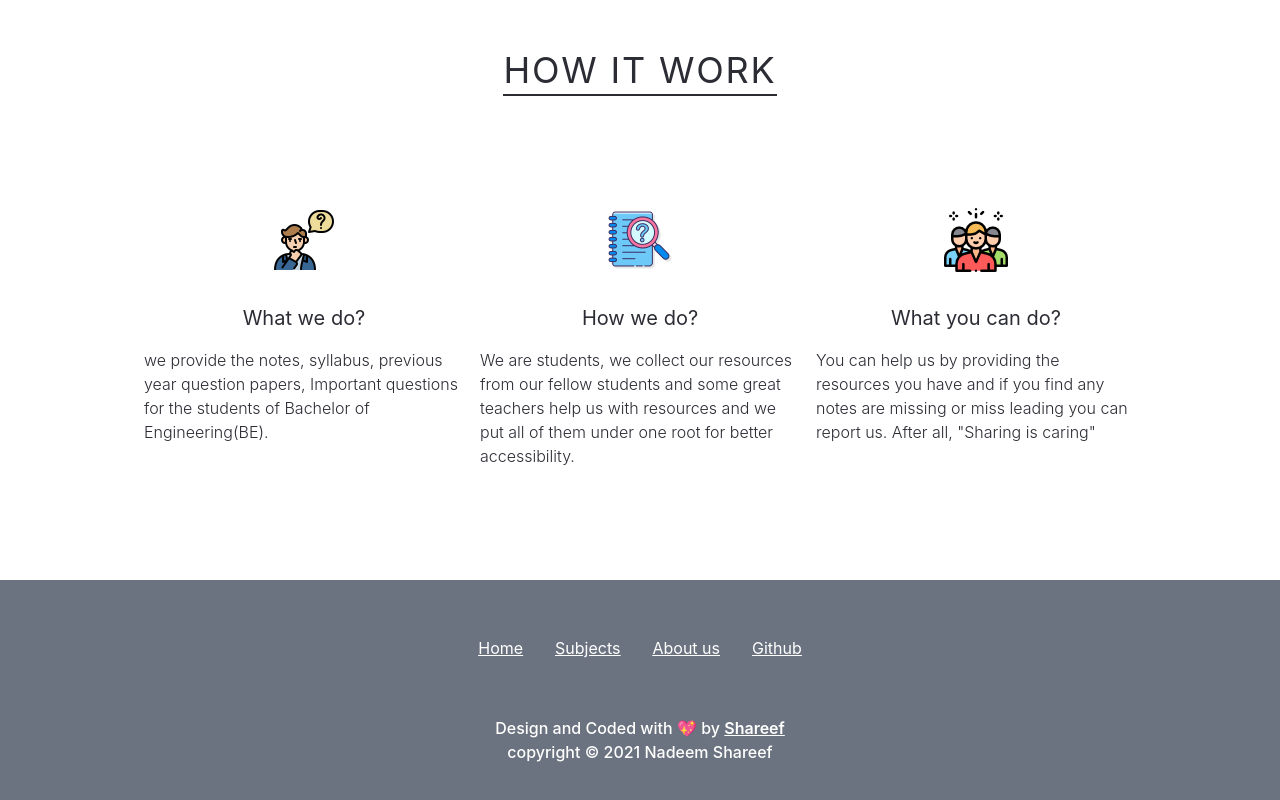
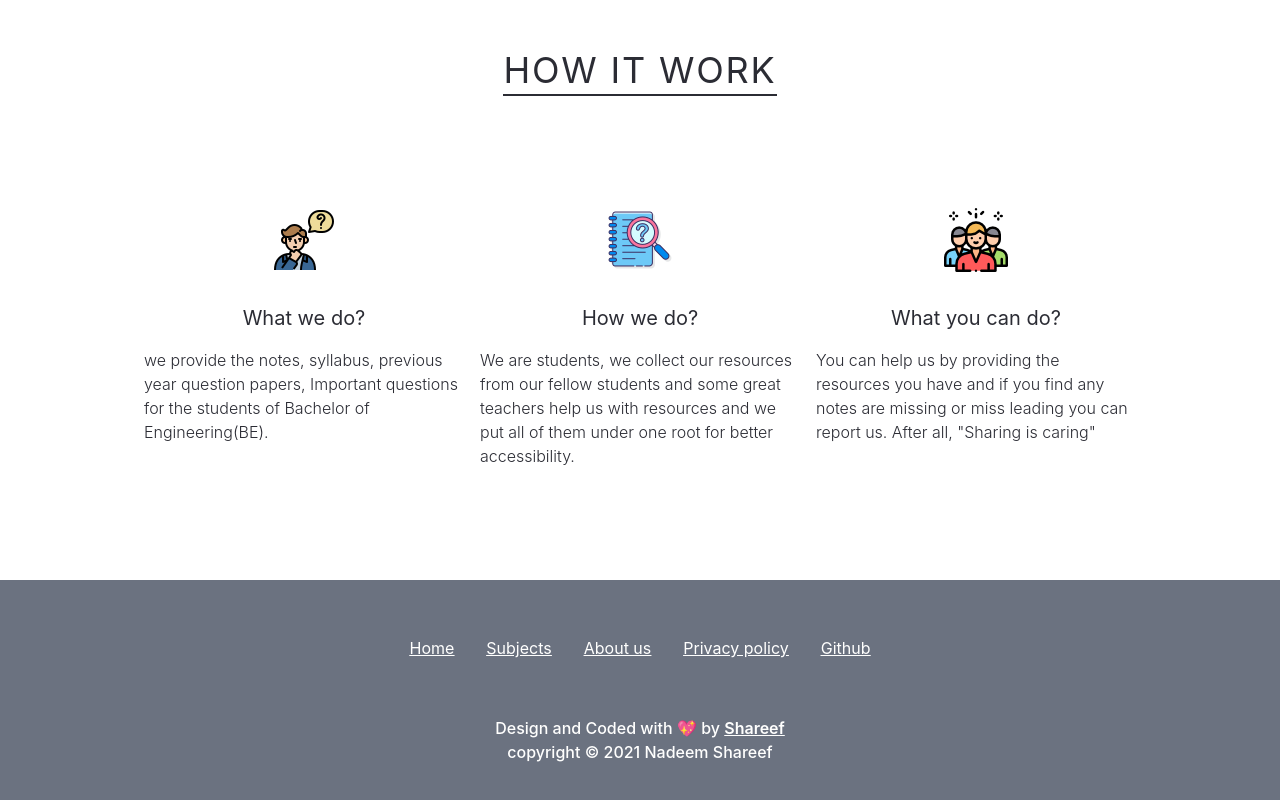
Before and after one commit to shareef99/yourounotes, a Next.js app: page / in a window 1280 px wide. Shown: the part 1070-1870 px from the top of the page. Built offline with nearby package versions, Linux system fonts and the light colour scheme; no server answers.

Commit message:
🎉 Add privacy policy

```diff
--- a/components/Footer.tsx
+++ b/components/Footer.tsx
@@ -24,6 +24,11 @@ const Footer = (props: Props) => {
                     <li className="underline hover:no-underline">
                         <Link href="/about">
                             <a>About us</a>
+                        </Link>
+                    </li>
+                    <li className="underline hover:no-underline">
+                        <Link href="/privacy-policy">
+                            <a>Privacy policy</a>
                         </Link>
                     </li>
                     <li className="underline hover:no-underline">
--- /dev/null
+++ b/pages/privacy-policy.tsx
@@ -0,0 +1,42 @@
+import { Heading, Text } from "@chakra-ui/layout";
+import Head from "next/head";
+
+interface Props {}
+
+const PrivacyPolicy = (props: Props) => {
+    return (
+        <>
+            <Head>
+                <title>Privacy Policy | Your OU Notes</title>
+            </Head>
+            <section className="colCenter container">
+                <Heading className="mt-8">Privacy Policy</Heading>
+                <div className="my-32 space-y-4 md:w-3/5">
+                    <Text>
+                        By using yourounotes you are agreeing to yourounotes's
+                        privacy policy.
+                        <br />
+                        Yourounotes is not responsible if any pdf/document
+                        contains wrong information before following
+                        yourounotes's pdfs/documents first do your own research.
+                    </Text>
+                    <Text>
+                        If you find any of your pdf/document on yourounotes
+                        website, please email us at{" "}
+                        <a
+                            rel="stylesheet"
+                            href="mailto:yourounotes@gmail.com"
+                            className="font-medium"
+                        >
+                            yourounotes@gmail.com
+                        </a>
+                        , we will be happy to give credit(Put your name below
+                        pdf) to you.
+                    </Text>
+                </div>
+            </section>
+        </>
+    );
+};
+
+export default PrivacyPolicy;
```
